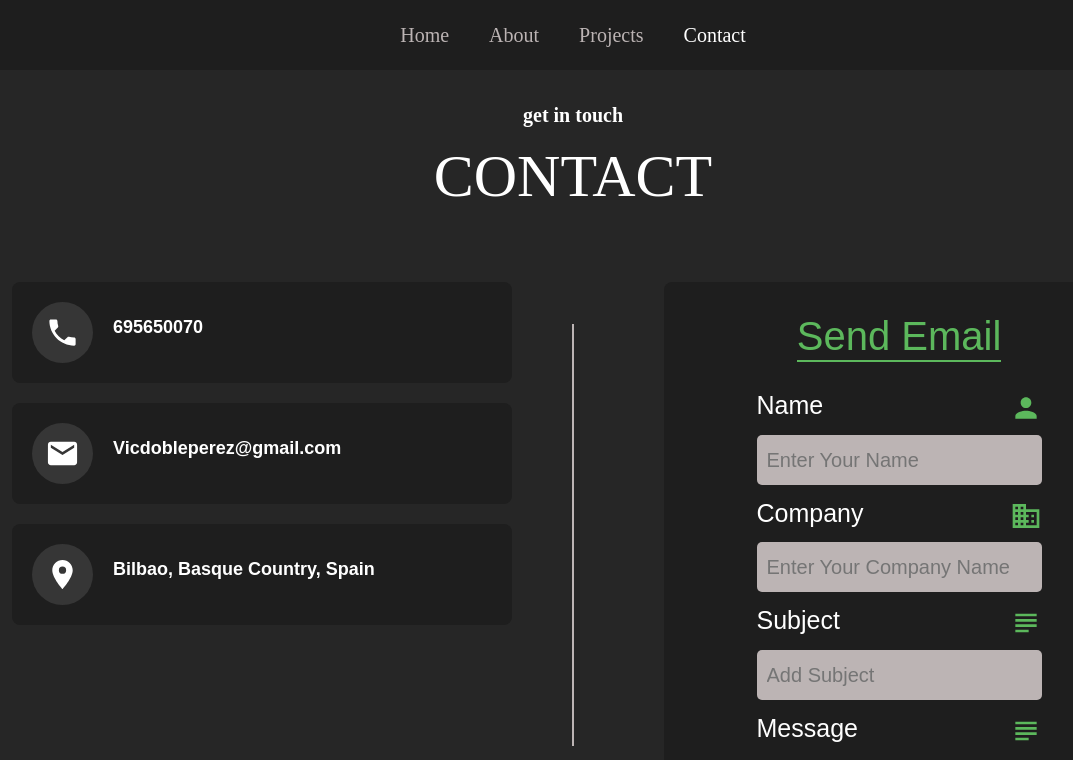
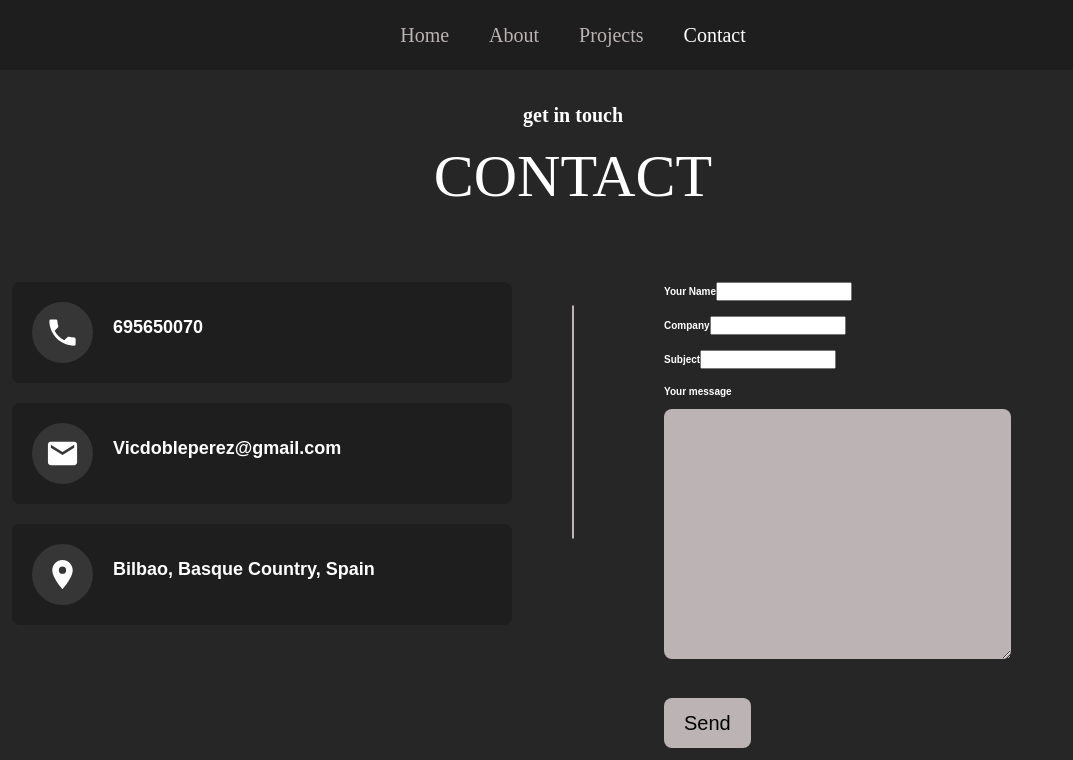
Before and after one commit to Doblepe/Portfolio, a React (Create React App) app in the folder client/: page /contact in a window 1280 px wide. Shown: the top 760 px of the page, without its empty margins (67-1140 px from the left). Built offline with nearby package versions, Linux system fonts and the light colour scheme.

Commit message:
form changed

```diff
--- a/client/src/Components/Contact/Form.js
+++ b/client/src/Components/Contact/Form.js
@@ -1,10 +1,10 @@
 import React from 'react'
 import { useState } from 'react';
-import sending from '../../assets/images/sending.gif'
+/* import sending from '../../assets/images/sending.gif'
 import PersonIcon from '@material-ui/icons/Person';
-/* import EmailIcon from '@material-ui/icons/Email'; */
+import EmailIcon from '@material-ui/icons/Email';
 import BusinessIcon from '@material-ui/icons/Business';
-import SubjectIcon from '@material-ui/icons/Subject';
+import SubjectIcon from '@material-ui/icons/Subject'; */
 import axios from 'axios'
 import './form.css'
 
@@ -16,7 +16,7 @@ function Form() {
   const [name, setName] = useState('')
   const [subject, setSubject] = useState('')
   const [company, setCompany] = useState('')
-  const [loading, setLoading] = useState(false)
+
 
   function resetForm() {
     setEmail('');
@@ -30,9 +30,7 @@ function Form() {
     if (email && company && name && subject !== "") {
       if (message !== "") {
         e.preventDefault()
-        setLoading(true)
         console.log({ email, message, name, subject, company })
-
         const body = {
           email,
           message,
@@ -40,19 +38,16 @@ function Form() {
           name,
           company
         }
-
         await axios.post('https://morning-woodland-47559.herokuapp.com/mail', body, {
           headers: {
             'Content-type': 'application/json'
           }
         }).then((res) => {
           alert('Email Sent Successfully. I will text you back as soon as posible')
-          setLoading(false)
           console.log(res)
           resetForm()
         }).catch((err) => {
           console.log(err)
-          setLoading(false)
         })
       } else {
         alert('Compose Email')
@@ -89,6 +84,67 @@ function Form() {
   }
   return (
     <form onSubmit={handleRequest} method="post">
+      <div className="form-group" id="contact-form">
+        <label htmlFor="name">
+          Your Name
+          <input
+            type="text"
+            id="name"
+            name="name"
+            value={name}
+            onChange={(e) => setName(e.target.value)}
+          />
+        </label>
+      </div>
+      <div className="form-group">
+        <label htmlFor="email">
+          Company
+          <input
+            type="text"
+            id="company"
+            name="company"
+            value={company}
+            onChange={(e) => setCompany(e.target.value)}
+          />
+        </label>
+      </div>
+      <div className="form-group">
+        <label htmlFor="email">
+          Subject
+          <input
+            type="text"
+            id="subject"
+            name="subject"
+            value={subject}
+            onChange={(e) => setSubject(e.target.value)}
+          />
+        </label>
+      </div>
+      <div className="form-group">
+        <label htmlFor="message">
+          Your message
+          <textarea
+            type="text"
+            id="message"
+            name="message"
+            value={message}
+            onChange={(e) => setMessage(e.target.value)}
+          />
+        </label>
+      </div>
+      <div>
+        <button
+          onClick={handleRequest} type="submit" >Send</button>
+      </div>
+    </form>
+  )
+}
+export default Form
+
+
+
+//// --------------------------- Old Form ---------------------------------
+{/* <form onSubmit={handleRequest} method="post">
       <div className="form">
         <div className="form__wrapper">
           <div className="form__title">
@@ -127,7 +183,7 @@ function Form() {
                   />
                 </div>
               </div>
-       {/*        <div className="form__containerItem">
+           <div className="form__containerItem">
                 <div className="form__containerItemName">
                   <label>Email</label>
                   <EmailIcon />
@@ -142,7 +198,7 @@ function Form() {
                     placeholder="Enter Your valid Email"
                   />
                 </div>
-              </div> */}
+              </div>
               <div className="form__containerItem">
                 <div className="form__containerItemName">
                   <label>Company</label>
@@ -204,7 +260,7 @@ function Form() {
                     placeholder="Enter Content from here..."
                   />
                 </div>
-              </div> */}
+              </div>
               <div>
                   <button
                     disabled={loading}
@@ -214,8 +270,4 @@ function Form() {
           </div>
         </div>
       </div>
-    </form>
-  )
-}
-
-export default Form
+    </form> */}
```
